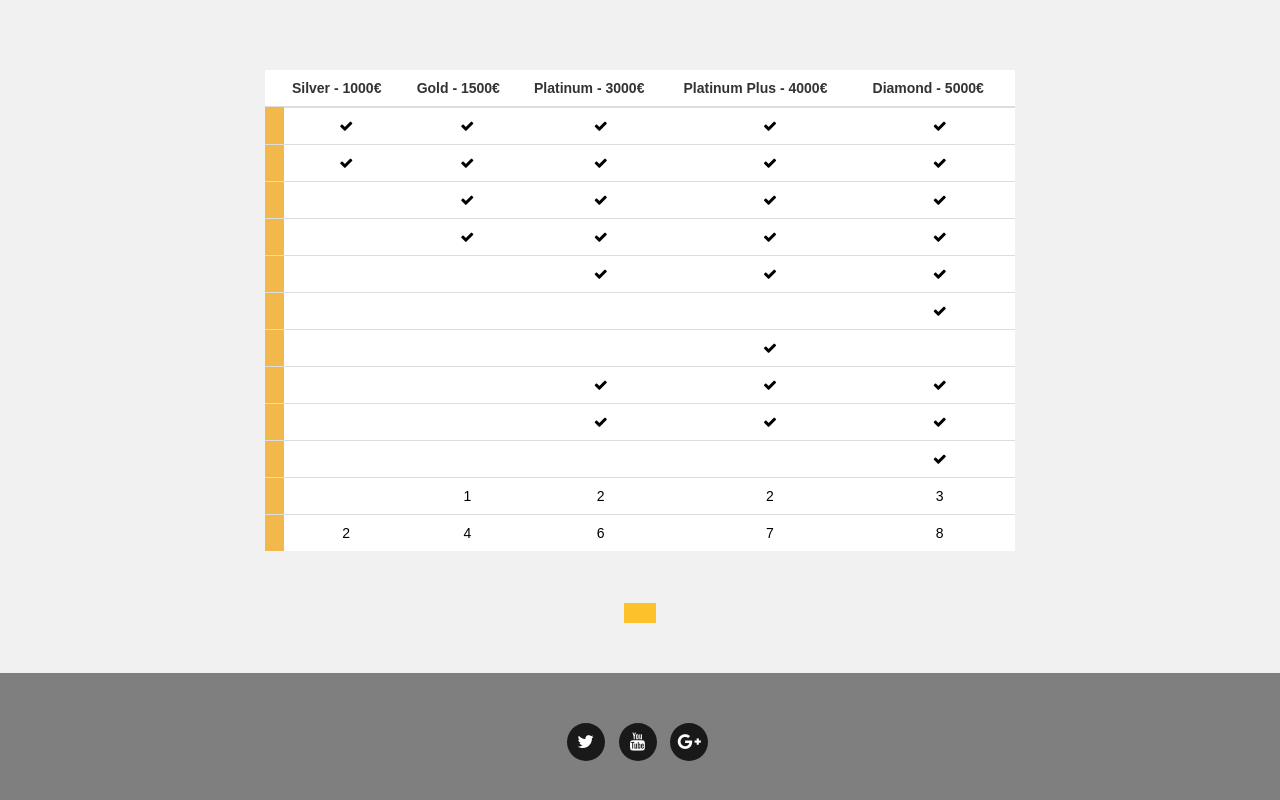
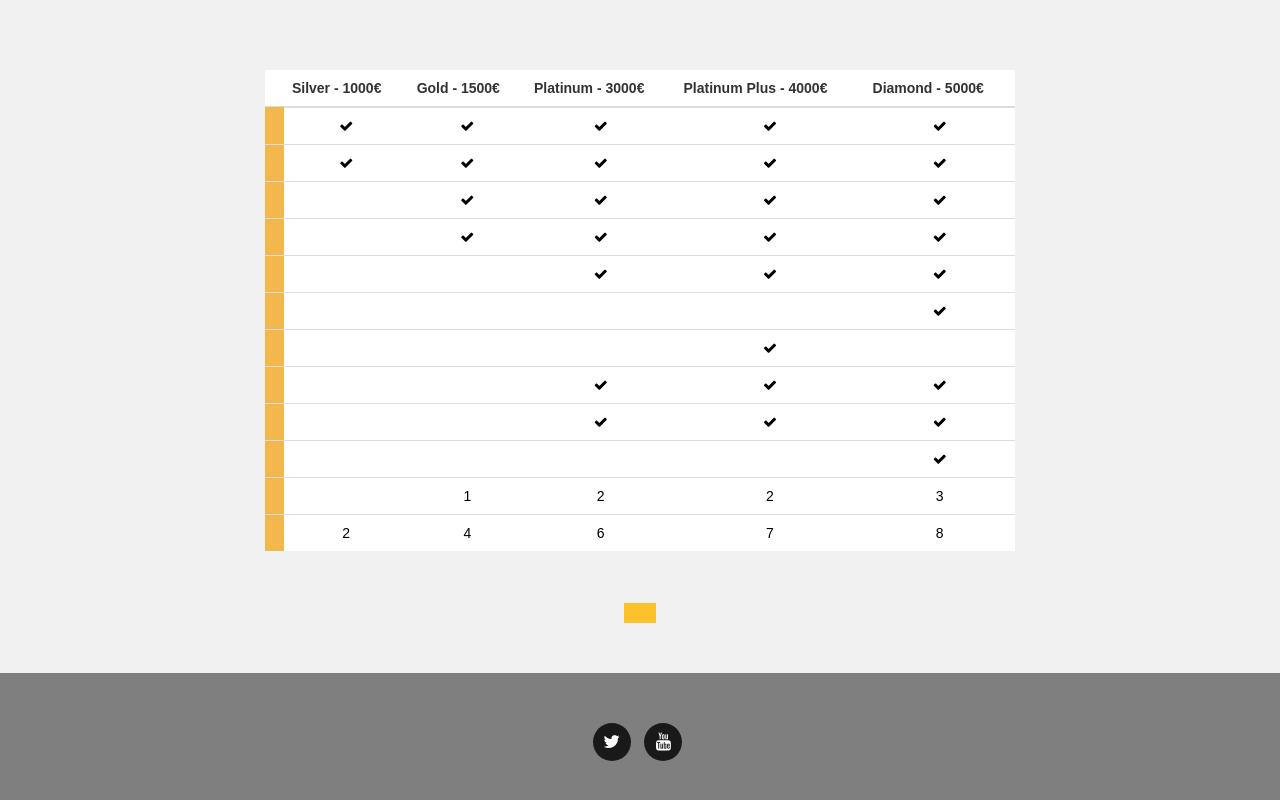
Before and after one commit to jsDayES/web2020, a website: page templates/pages/index.html in a window 1280 px wide. Shown: the part 2014-2814 px from the top of the page. Drawn offline with nearby package versions, Linux system fonts and the light colour scheme; files that its build step writes are made by us from their sources; a script that the page names is missing; files whose address does not match are found by name.

Commit message:
feat(footer.html): quita enlace google plus

```diff
--- a/templates/partials/footer.html
+++ b/templates/partials/footer.html
@@ -4,7 +4,6 @@
             <ul class="list-inline social">
                 <li><a href="https://twitter.com/jsdayes"><span class="sr-only">{{ text.footer.twitter }}</span> <i class="fa fa-twitter"></i></a></li>
                 <li><a href="https://www.youtube.com/channel/UClqqpvRAqxpLT27rj7vKfOA"><span class="sr-only">{{ text.footer.youtube }}</span> <i class="fa fa-youtube"></i></a></li>
-                <li><a href="https://plus.google.com/+JsdayEsMadrid"><span class="sr-only">{{ text.footer.google }}</span> <i class="fa fa-google-plus"></i></a></li>
             </ul>
         </div>
     </div>
```
